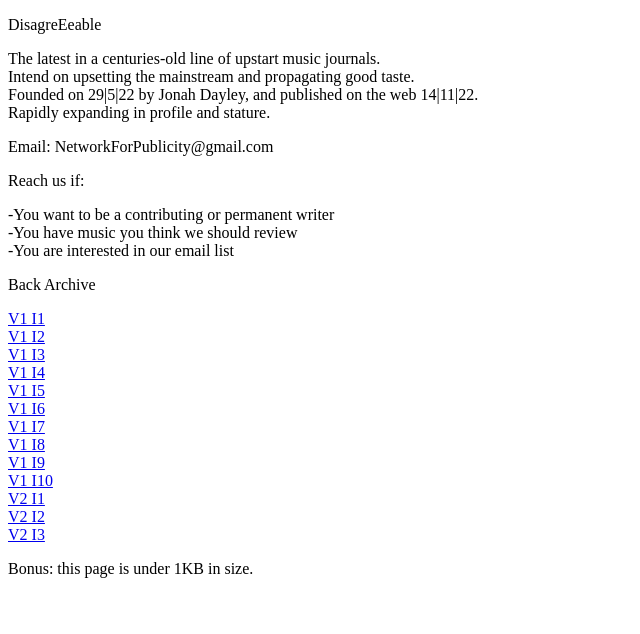
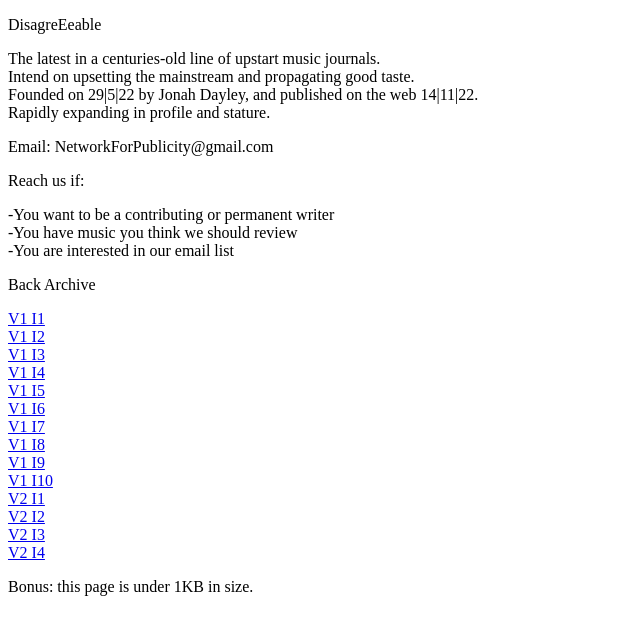
Before and after one commit to DisagreEeable/DisagreEeable, a plain HTML site: page index.html in a window 1280 px wide. Shown: the whole page, without its empty margins (0-640 px from the left). Drawn offline with Linux system fonts and the light colour scheme.

Commit message:
Update index.html

```diff
--- a/index.html
+++ b/index.html
@@ -1 +1 @@
-<!DOCTYPE html><link rel="icon" href="data:,"><meta name="viewport" content="width=device-width,initial-scale=1.0"><title>DisagreEeable</title><p>DisagreEeable<p>The latest in a centuries-old line of upstart music journals.<br>Intend on upsetting the mainstream and propagating good taste.<br>Founded on 29|5|22 by Jonah Dayley, and published on the web 14|11|22.<br>Rapidly expanding in profile and stature.<p>Email: NetworkForPublicity@gmail.com<p>Reach us if:<p>-You want to be a contributing or permanent writer<br>-You have music you think we should review<br>-You are interested in our email list<br><p>Back Archive<p><a href="V1I1.pdf">V1 I1</a><br><a href="V1I2.pdf">V1 I2</a><br><a href="V1I3.pdf">V1 I3</a><br><a href="V1I4.pdf">V1 I4</a><br><a href="V1I5.pdf">V1 I5</a><br><a href="V1I6.pdf">V1 I6</a><br><a href="V1I7.pdf">V1 I7</a><br><a href="V1I8.pdf">V1 I8</a><br><a href="V1I9.pdf">V1 I9</a><br><a href="V1I10.pdf">V1 I10</a><br><a href="V2I1.pdf">V2 I1</a><br><a href="V2I2.pdf">V2 I2</a><br><a href="V2I3.pdf">V2 I3</a><br><p>Bonus: this page is under 1KB in size.
+<!DOCTYPE html><link rel="icon" href="data:,"><meta name="viewport" content="width=device-width,initial-scale=1.0"><title>DisagreEeable</title><p>DisagreEeable<p>The latest in a centuries-old line of upstart music journals.<br>Intend on upsetting the mainstream and propagating good taste.<br>Founded on 29|5|22 by Jonah Dayley, and published on the web 14|11|22.<br>Rapidly expanding in profile and stature.<p>Email: NetworkForPublicity@gmail.com<p>Reach us if:<p>-You want to be a contributing or permanent writer<br>-You have music you think we should review<br>-You are interested in our email list<br><p>Back Archive<p><a href="V1I1.pdf">V1 I1</a><br><a href="V1I2.pdf">V1 I2</a><br><a href="V1I3.pdf">V1 I3</a><br><a href="V1I4.pdf">V1 I4</a><br><a href="V1I5.pdf">V1 I5</a><br><a href="V1I6.pdf">V1 I6</a><br><a href="V1I7.pdf">V1 I7</a><br><a href="V1I8.pdf">V1 I8</a><br><a href="V1I9.pdf">V1 I9</a><br><a href="V1I10.pdf">V1 I10</a><br><a href="V2I1.pdf">V2 I1</a><br><a href="V2I2.pdf">V2 I2</a><br><a href="V2I3.pdf">V2 I3</a><br><a href="V2I4.pdf">V2 I4</a><p>Bonus: this page is under 1KB in size.
```
